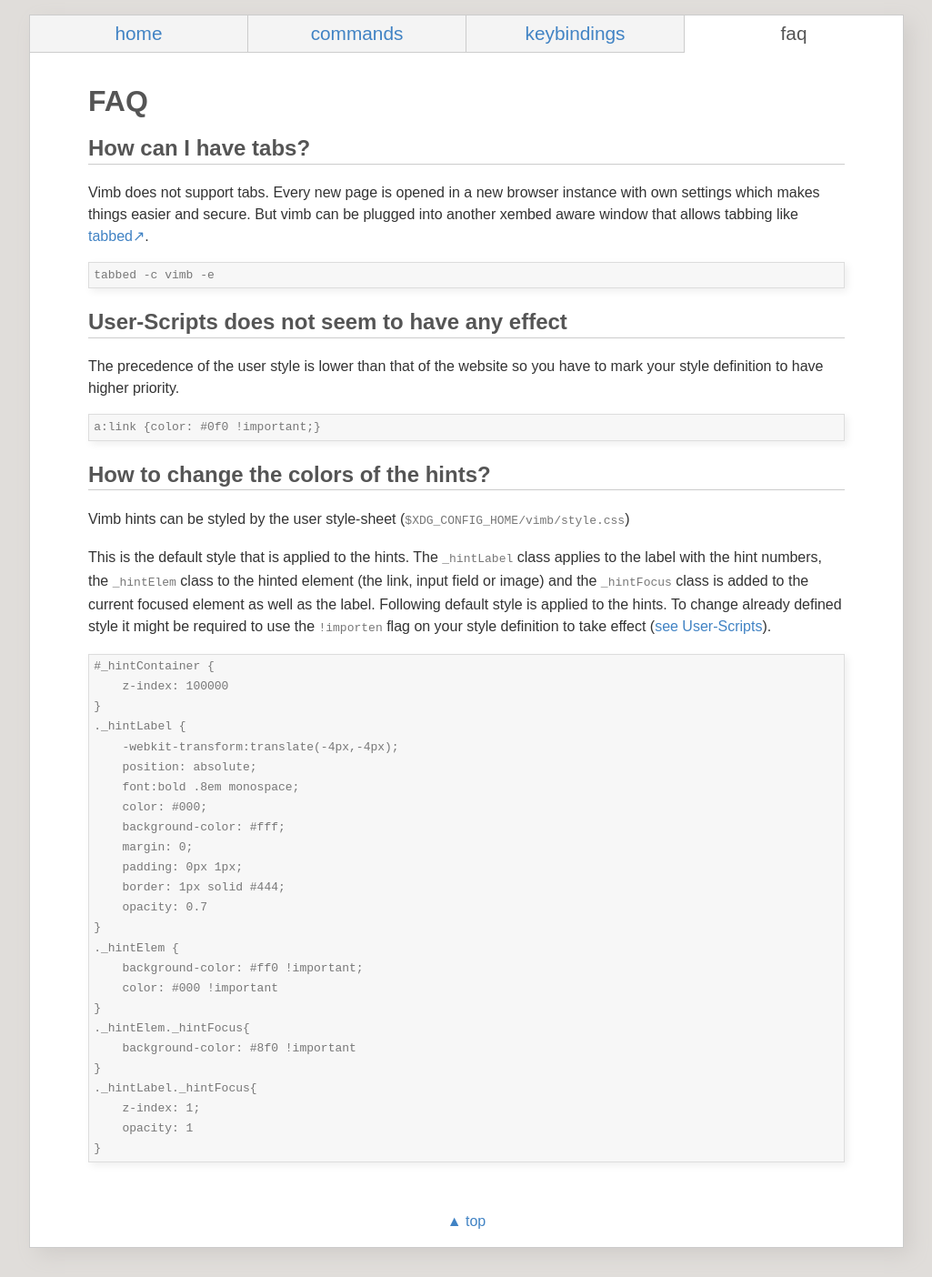
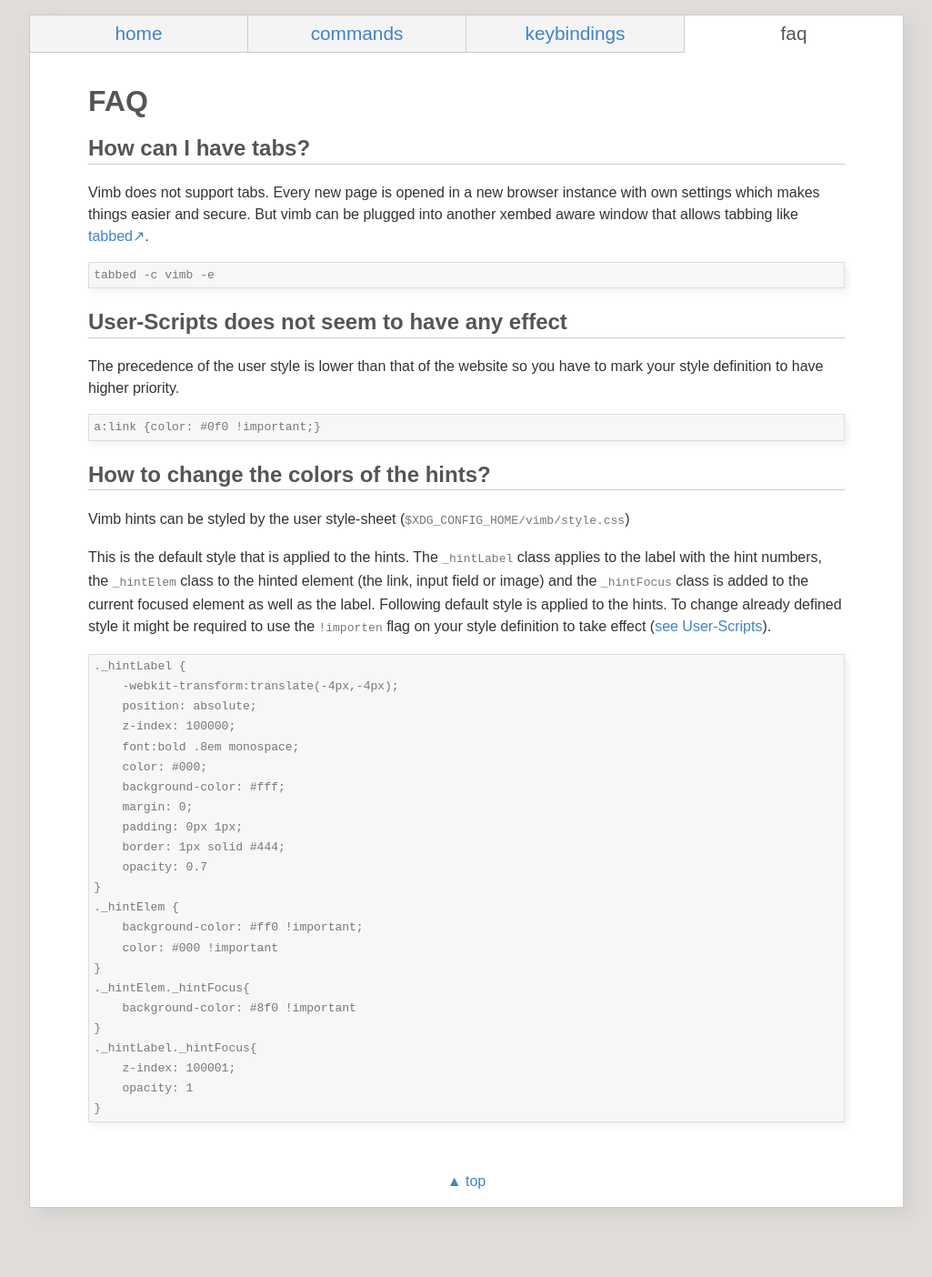
Before and after one commit to fanglingsu/vimb, a Jekyll site: the page built from faq.md, in a window 1280 px wide. Shown: the whole page at 91% size, without its empty margins (127-1152 px from the left). Built offline with Jekyll 4.4.1, drawn with Linux system fonts in a browser that asks for light colours; after the commit the page ends 1360 px from its top, so only the background shows below that.

Commit message:
Adapted faq to change default hint style.

```diff
--- a/faq.md
+++ b/faq.md
@@ -36,12 +36,10 @@
 use the `!importen` flag on your style definition to take effect
 ([see User-Scripts](#user-scripts)).
 
-    #_hintContainer {
-        z-index: 100000
-    }
     ._hintLabel {
         -webkit-transform:translate(-4px,-4px);
         position: absolute;
+        z-index: 100000;
         font:bold .8em monospace;
         color: #000;
         background-color: #fff;
@@ -58,7 +56,7 @@
         background-color: #8f0 !important
     }
     ._hintLabel._hintFocus{
-        z-index: 1;
+        z-index: 100001;
         opacity: 1
     }
 
```
